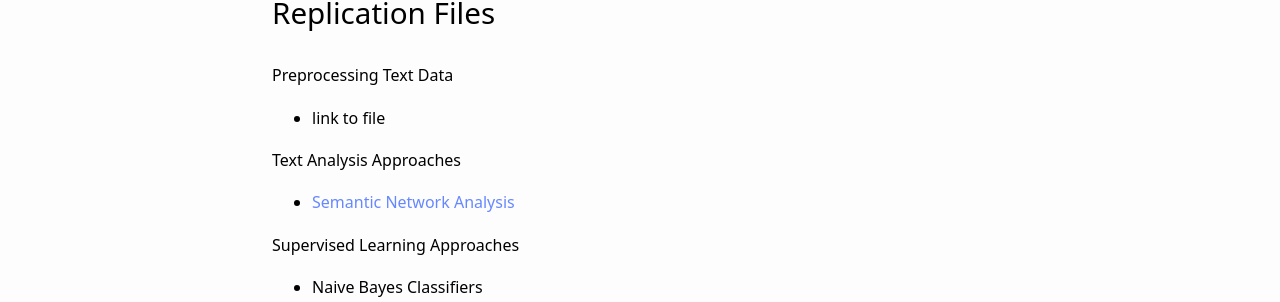
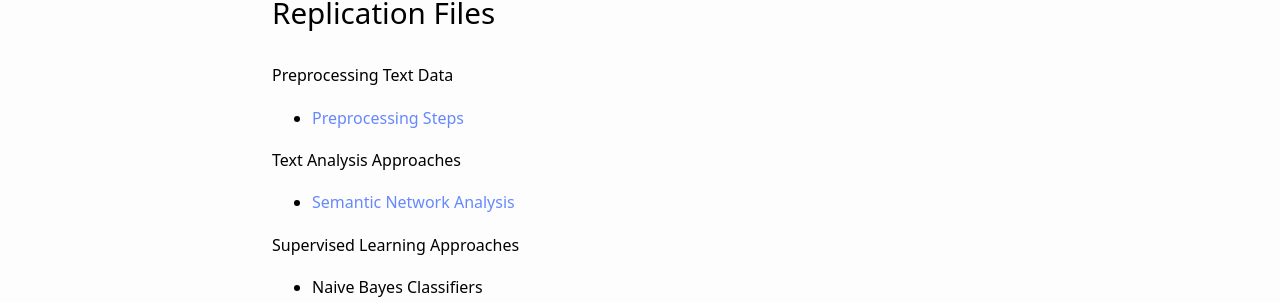
Before and after one commit to Nonprofit-Open-Data-Collective/machine_learning_mission_codes, a Jekyll site: the page built from docs/index.md, in a window 1280 px wide. Shown: the part 1119-1421 px from the top of the page. Built offline with Jekyll 4.4.1, drawn with Linux system fonts in a browser that asks for light colours.

Commit message:
Update index.md

```diff
--- a/docs/index.md
+++ b/docs/index.md
@@ -32,7 +32,7 @@ Description of data...
 
 **Preprocessing Text Data**
 
-* link to file
+* [Preprocessing Steps](tutorials/Preprocessing.html)
 
 
 **Text Analysis Approaches**
```
